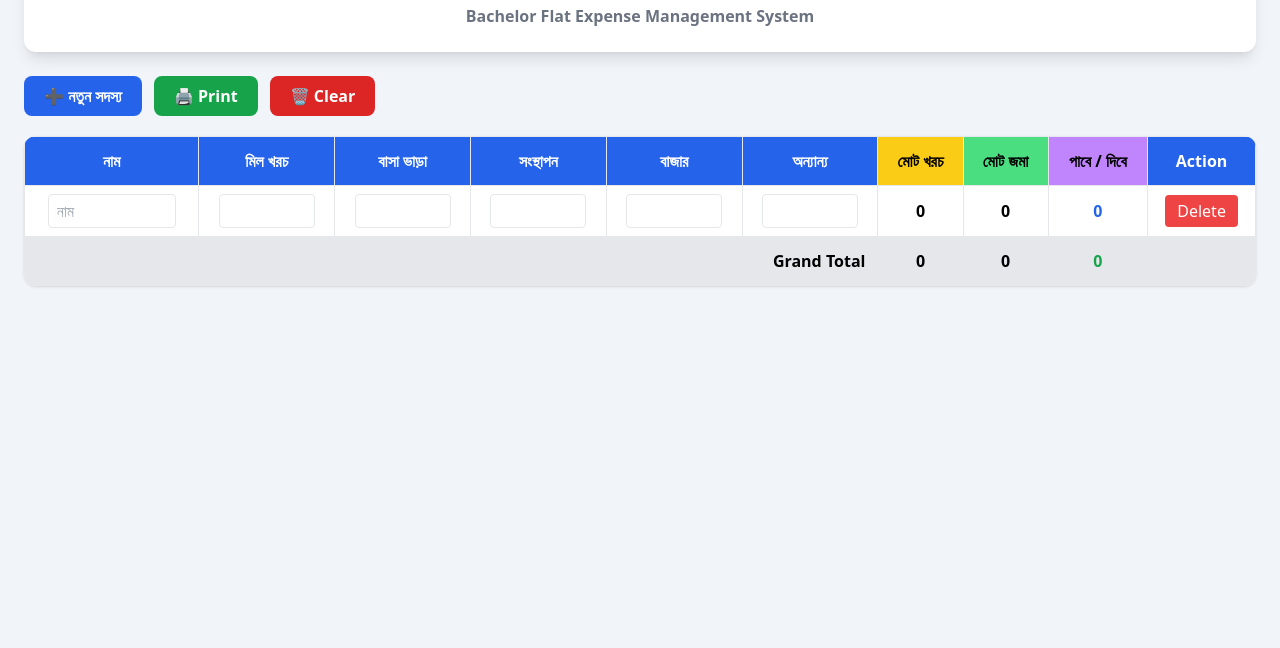
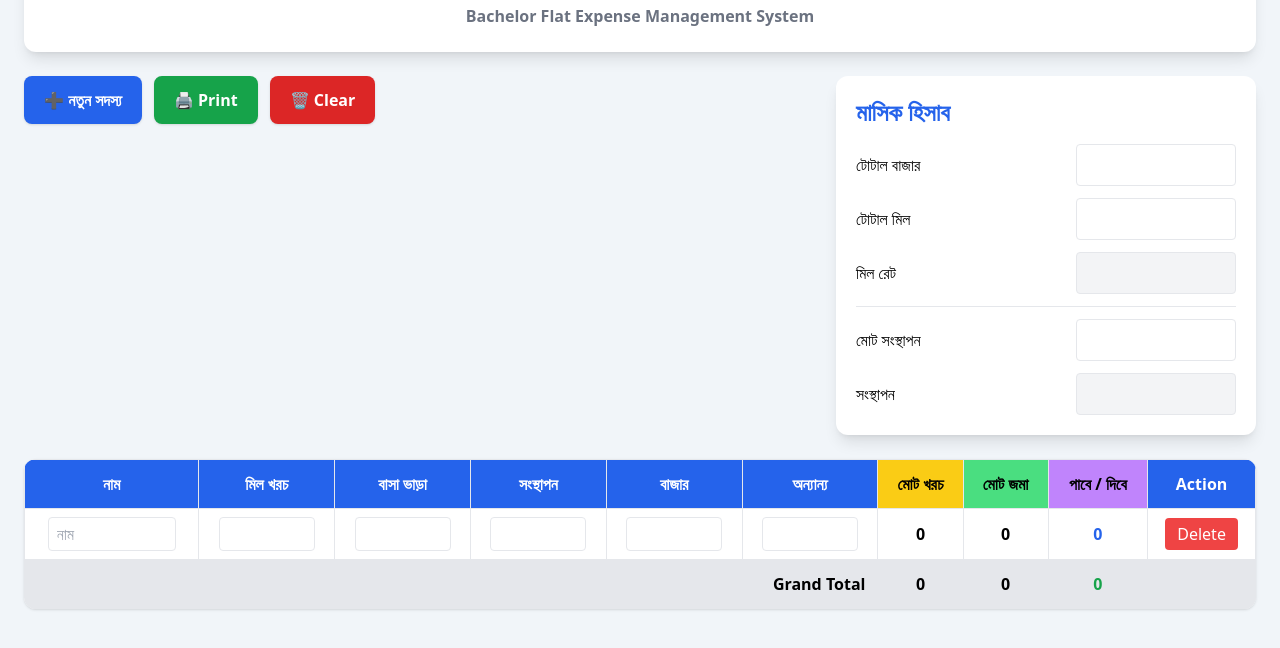
Before and after one commit to kalamcreation/Bachelor-Flat-Expense-Management-System, a plain HTML site: page index.html in a window 1280 px wide. Shown: the part 88-736 px from the top of the page. Drawn offline with nearby package versions, Linux system fonts and the light colour scheme.

Commit message:
second commit

```diff
--- a/index.html
+++ b/index.html
@@ -3,7 +3,7 @@
   <head>
     <meta charset="UTF-8" />
     <meta name="viewport" content="width=device-width, initial-scale=1.0" />
-    <title>বাসা খরচ ম্যানেজমেন্ট</title>
+    <title>ব্যাচেলর ফ্ল্যাট এক্সপেন্স ম্যানেজমেন্ট</title>
 
     <!-- Tailwind CSS -->
     <script src="https://cdn.tailwindcss.com"></script>
@@ -37,29 +37,89 @@
         </p>
       </div>
 
-      <!-- Buttons -->
+      <!-- Top Section -->
+      <div class="flex flex-col lg:flex-row justify-between items-start gap-6 mb-6">
 
-      <div class="flex flex-wrap gap-3 mb-5">
+          <!-- Left Buttons -->
+          <div class="flex flex-wrap items-start gap-3 self-start">
+
               <button
                   id="addRow"
-          class="bg-primary hover:bg-blue-700 text-white px-5 py-2 rounded-lg font-semibold"
-        >
+                  class="bg-primary hover:bg-blue-700 text-white px-5 py-3 rounded-lg font-semibold shadow transition duration-300">
                   ➕ নতুন সদস্য
               </button>
 
               <button
                   id="printBtn"
-          class="bg-green-600 hover:bg-green-700 text-white px-5 py-2 rounded-lg font-semibold"
-        >
+                  class="bg-green-600 hover:bg-green-700 text-white px-5 py-3 rounded-lg font-semibold shadow transition duration-300">
                   🖨 Print
               </button>
 
               <button
                   id="clearBtn"
-          class="bg-red-600 hover:bg-red-700 text-white px-5 py-2 rounded-lg font-semibold"
-        >
+                  class="bg-red-600 hover:bg-red-700 text-white px-5 py-3 rounded-lg font-semibold shadow transition duration-300">
                   🗑 Clear
               </button>
+
+          </div>
+
+          <!-- Monthly Summary -->
+          <div class="bg-white rounded-xl shadow-lg p-5 w-full lg:w-[420px]">
+
+              <h2 class="text-2xl font-bold text-primary mb-4">
+                  মাসিক হিসাব
+              </h2>
+
+              <div class="space-y-3">
+
+                  <div class="flex justify-between items-center">
+                      <label class="font-medium">টোটাল বাজার</label>
+                      <input
+                          id="totalMarketInput"
+                          type="number"
+                          class="border rounded px-3 py-2 w-40">
+                  </div>
+
+                  <div class="flex justify-between items-center">
+                      <label class="font-medium">টোটাল মিল</label>
+                      <input
+                          id="totalMealInput"
+                          type="number"
+                          class="border rounded px-3 py-2 w-40">
+                  </div>
+
+                  <div class="flex justify-between items-center">
+                      <label class="font-medium">মিল রেট</label>
+                      <input
+                          id="mealRate"
+                          type="text"
+                          readonly
+                          class="bg-gray-100 border rounded px-3 py-2 w-40 font-bold">
+                  </div>
+
+                  <hr>
+
+                  <div class="flex justify-between items-center">
+                      <label class="font-medium">মোট সংস্থাপন</label>
+                      <input
+                          id="setupTotalInput"
+                          type="number"
+                          class="border rounded px-3 py-2 w-40">
+                  </div>
+
+                  <div class="flex justify-between items-center">
+                      <label class="font-medium">সংস্থাপন</label>
+                      <input
+                          id="setupRate"
+                          type="text"
+                          readonly
+                          class="bg-gray-100 border rounded px-3 py-2 w-40 font-bold">
+                  </div>
+
+              </div>
+
+          </div>
+
       </div>
 
       <!-- Table -->
--- a/script.js
+++ b/script.js
@@ -215,3 +215,37 @@ printBtn.addEventListener("click", () => {
 //==============================
 
 calculateGrandTotal();
+
+
+//=============================
+// Monthly Summary
+//=============================
+
+const totalMarket = document.getElementById("totalMarket");
+const totalMeal = document.getElementById("totalMeal");
+const mealRate = document.getElementById("mealRate");
+
+const totalSetup = document.getElementById("totalSetup");
+const setupPerPerson = document.getElementById("setupPerPerson");
+
+function calculateSummary() {
+
+    // মিল রেট
+    let market = Number(totalMarket.value) || 0;
+    let meal = Number(totalMeal.value) || 0;
+
+    if (meal > 0) {
+        mealRate.value = (market / meal).toFixed(2);
+    } else {
+        mealRate.value = "";
+    }
+
+    // সংস্থাপন
+    let setup = Number(totalSetup.value) || 0;
+
+    setupPerPerson.value = (setup / 7).toFixed(2);
+}
+
+totalMarket.addEventListener("input", calculateSummary);
+totalMeal.addEventListener("input", calculateSummary);
+totalSetup.addEventListener("input", calculateSummary);
```
Lines whose indentation alone changed are shown as unchanged.
